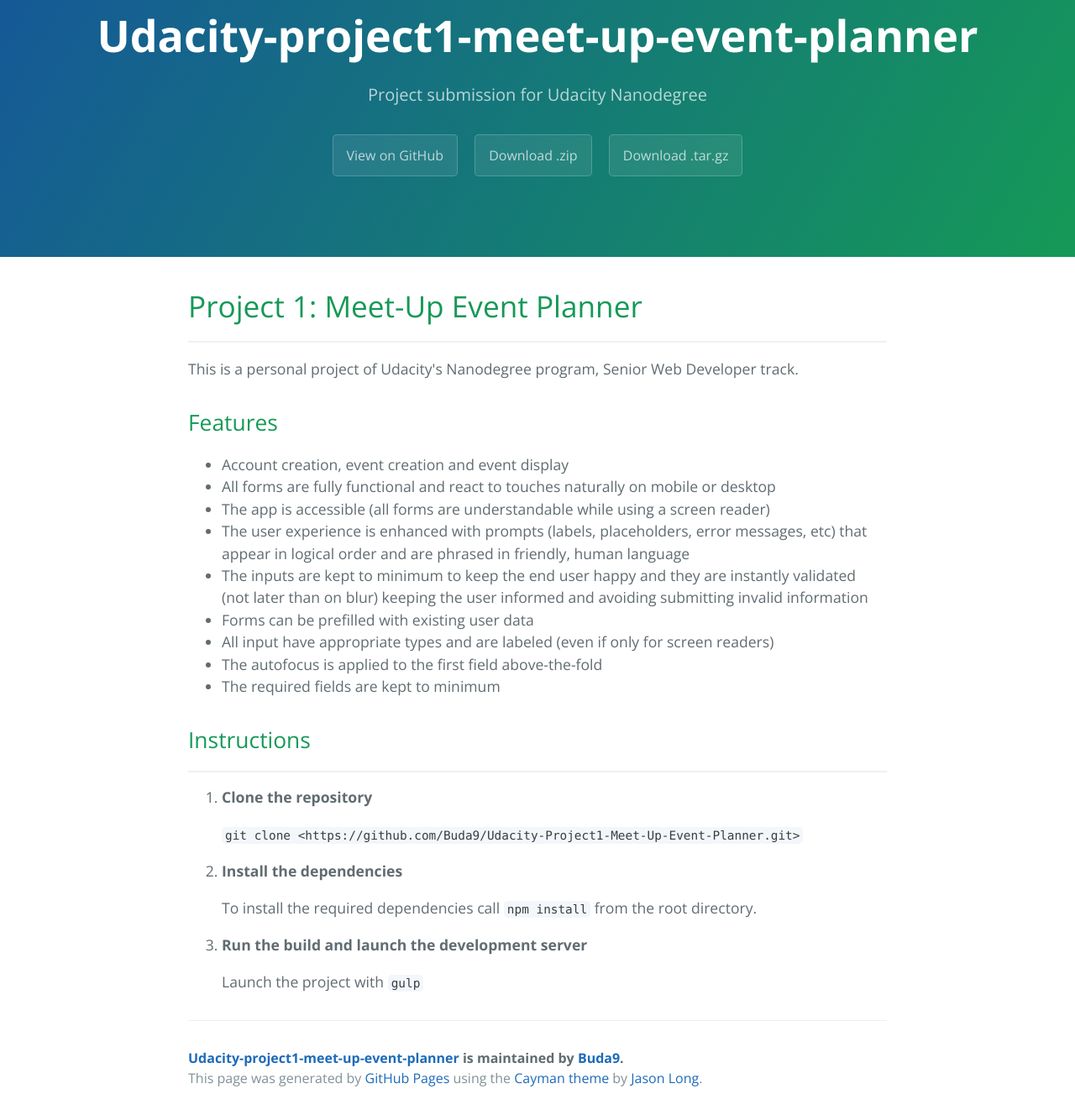
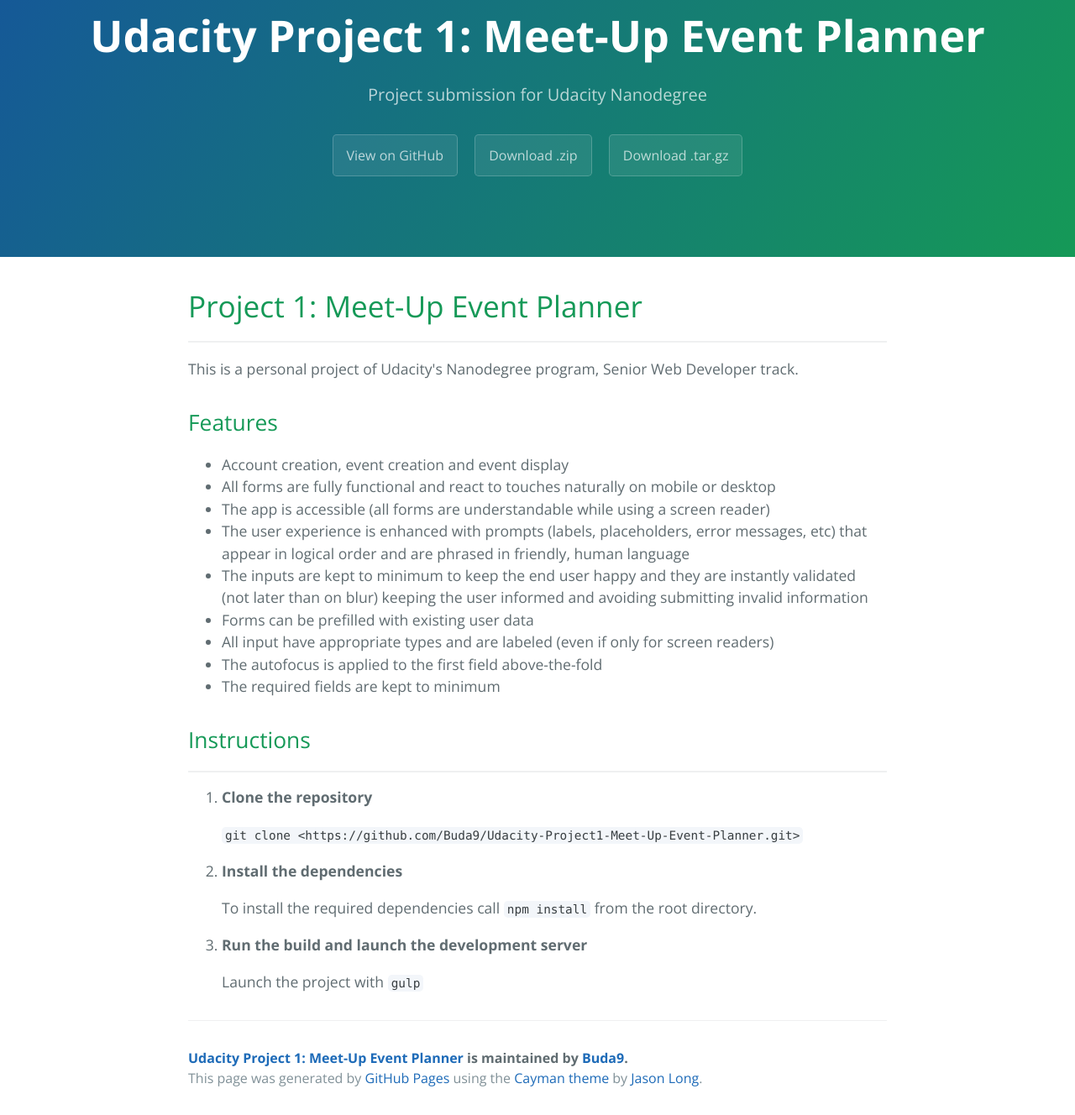
Before and after one commit to Buda9/Udacity-Project1-Meet-Up-Event-Planner, a plain HTML site: page index.html in a window 1280 px wide. Shown: the part 77-1405 px from the top of the page at 84% size. Drawn offline with nearby package versions, Linux system fonts and the light colour scheme.

```diff
--- a/index.html
+++ b/index.html
@@ -2,7 +2,7 @@
 <html lang="en-us">
   <head>
     <meta charset="UTF-8">
-    <title>Udacity-project1-meet-up-event-planner by Buda9</title>
+    <title>Udacity Project 1: Meet-Up Event Planner by Buda9</title>
     <meta name="viewport" content="width=device-width, initial-scale=1">
     <link rel="stylesheet" type="text/css" href="stylesheets/normalize.css" media="screen">
     <link href='https://fonts.googleapis.com/css?family=Open+Sans:400,700' rel='stylesheet' type='text/css'>
@@ -11,7 +11,7 @@
   </head>
   <body>
     <section class="page-header">
-      <h1 class="project-name">Udacity-project1-meet-up-event-planner</h1>
+      <h1 class="project-name">Udacity Project 1: Meet-Up Event Planner</h1>
       <h2 class="project-tagline">Project submission for Udacity Nanodegree</h2>
       <a href="https://github.com/Buda9/Udacity-Project1-Meet-Up-Event-Planner" class="btn">View on GitHub</a>
       <a href="https://github.com/Buda9/Udacity-Project1-Meet-Up-Event-Planner/zipball/master" class="btn">Download .zip</a>
@@ -65,7 +65,7 @@
 </ol>
 
       <footer class="site-footer">
-        <span class="site-footer-owner"><a href="https://github.com/Buda9/Udacity-Project1-Meet-Up-Event-Planner">Udacity-project1-meet-up-event-planner</a> is maintained by <a href="https://github.com/Buda9">Buda9</a>.</span>
+        <span class="site-footer-owner"><a href="https://github.com/Buda9/Udacity-Project1-Meet-Up-Event-Planner">Udacity Project 1: Meet-Up Event Planner</a> is maintained by <a href="https://github.com/Buda9">Buda9</a>.</span>
 
         <span class="site-footer-credits">This page was generated by <a href="https://pages.github.com">GitHub Pages</a> using the <a href="https://github.com/jasonlong/cayman-theme">Cayman theme</a> by <a href="https://twitter.com/jasonlong">Jason Long</a>.</span>
       </footer>
--- a/params.json
+++ b/params.json
@@ -1,5 +1,5 @@
 {
-  "name": "Udacity-project1-meet-up-event-planner",
+  "name": "Udacity Project 1: Meet-Up Event Planner",
   "tagline": "Project submission for Udacity Nanodegree",
   "body": "# Project 1: Meet-Up Event Planner\r\n______________________________________________\r\n\r\nThis is a personal project of Udacity's Nanodegree program, Senior Web Developer track.\r\n\r\n## Features\r\n\r\n* Account creation, event creation and event display\r\n* All forms are fully functional and react to touches naturally on mobile or desktop\r\n* The app is accessible (all forms are understandable while using a screen reader)\r\n* The user experience is enhanced with prompts (labels, placeholders, error messages, etc) that appear in logical order and are phrased in friendly, human language\r\n* The inputs are kept to minimum to keep the end user happy and they are instantly validated (not later than on blur) keeping the user informed and avoiding submitting invalid information\r\n* Forms can be prefilled with existing user data\r\n* All input have appropriate types and are labeled (even if only for screen readers)\r\n* The autofocus is applied to the first field above-the-fold\r\n* The required fields are kept to minimum\r\n\r\n## Instructions\r\n___________________________________\t\r\n1. **Clone the repository**\r\n\r\n\t`git clone <https://github.com/Buda9/Udacity-Project1-Meet-Up-Event-Planner.git>`\r\n\r\n2. **Install the dependencies**\r\n\t\r\n\tTo install the required dependencies call `npm install` from the root directory.\r\n\r\n3. **Run the build and launch the development server**\r\n\r\n\tLaunch the project with `gulp`\r\n",
   "note": "Don't delete this file! It's used internally to help with page regeneration."
```
